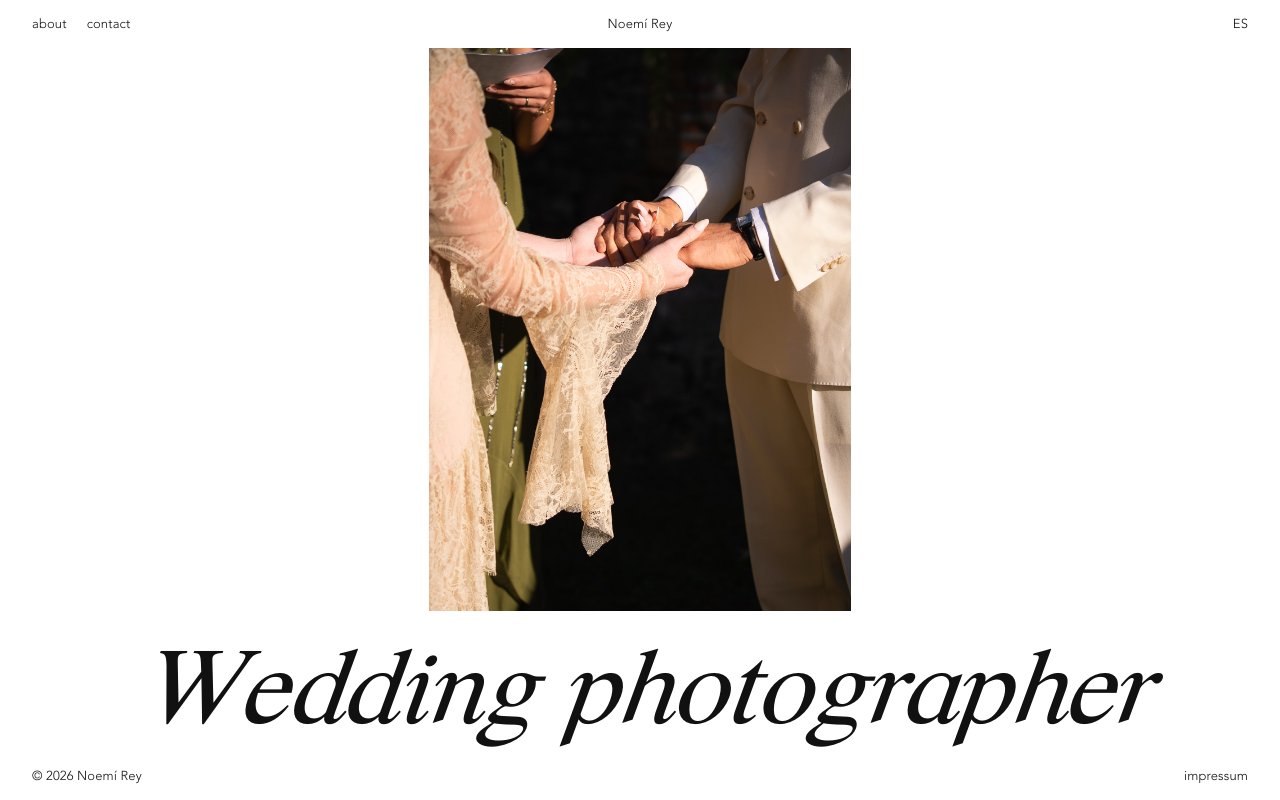
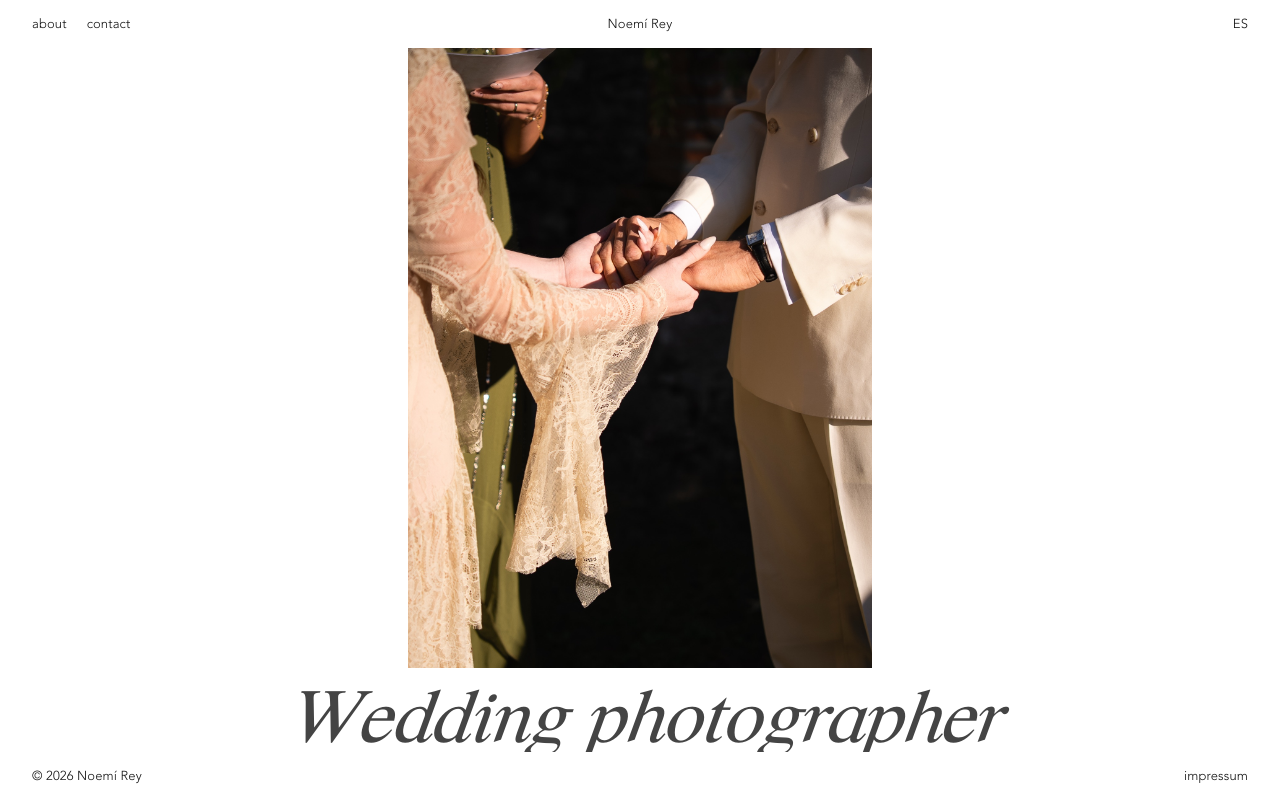
Before and after one commit to reybelnoe/portfolio, a plain HTML site: page noemirey.com/index.html in a window 1280 px wide. Drawn offline with Linux system fonts and the light colour scheme.

Commit message:
fix: hero title absolutely pinned to bottom with photo overlap, 30% smaller
Title uses position:absolute pinned to footer baseline so it grazes
the photo's lower edge. Font reduced 8.5vw→6vw, photo height 80%→88%,
color softened to #444 to match PDF reference.

Co-Authored-By: Claude Sonnet 4.6 <noreply@anthropic.com>

```diff
--- a/noemirey.com/style.css
+++ b/noemirey.com/style.css
@@ -107,29 +107,33 @@ footer a:hover { opacity: .4; }
 
 /* ── Hero ── full-bleed photo + title overlay */
 .wh-hero {
+  position: relative;
   display: flex;
   flex-direction: column;
   align-items: center;
   padding-top: var(--nav-h);
   padding-bottom: var(--footer-h);
-  gap: clamp(12px, 2vh, 20px);
   overflow: hidden;
 }
 .wh-hero img {
   display: block;
   width: auto;
   height: auto;
-  max-height: calc((100dvh - var(--nav-h) - var(--footer-h)) * 0.80);
+  max-height: calc((100dvh - var(--nav-h) - var(--footer-h)) * 0.88);
   max-width: 40%;
 }
 .wh-hero__title {
+  position: absolute;
+  bottom: var(--footer-h);
+  left: 0;
+  right: 0;
+  text-align: center;
   font-family: var(--serif);
   font-style: italic;
   font-weight: 400;
-  font-size: clamp(3.5rem, 8.5vw, 10rem);
-  text-align: center;
+  font-size: clamp(2.5rem, 6vw, 7rem);
   line-height: 1;
-  color: #111;
+  color: #444;
 }
 
 /* ── Intro ── text only, vertically centered */
```
